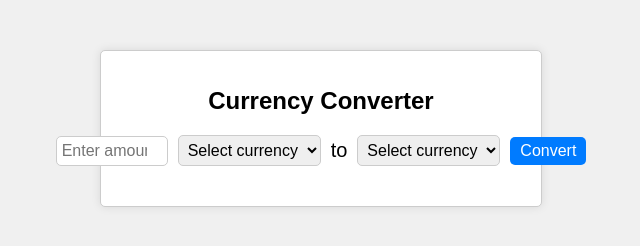
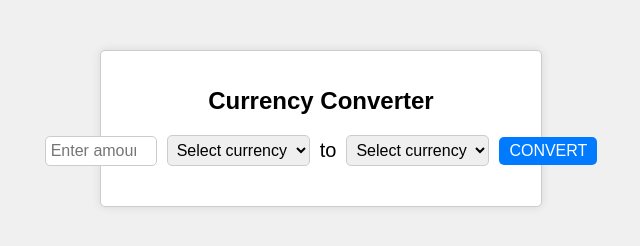
Before and after one commit to MEHD-IPRO/convert, a website: page index.html in a window 1280 px wide. Shown: the whole page, without its empty margins (319-959 px from the left). Drawn offline with Linux system fonts and the light colour scheme.

Commit message:
css optim

```diff
--- a/styles.css
+++ b/styles.css
@@ -63,6 +63,8 @@ button {
     border-radius: 5px;
     cursor: pointer;
     font-size: 16px;
+    /* Improved for SEO: Add a meaningful button text for accessibility */
+    text-transform: uppercase;
 }
 
 /* Hover styles for the convert button */
```
